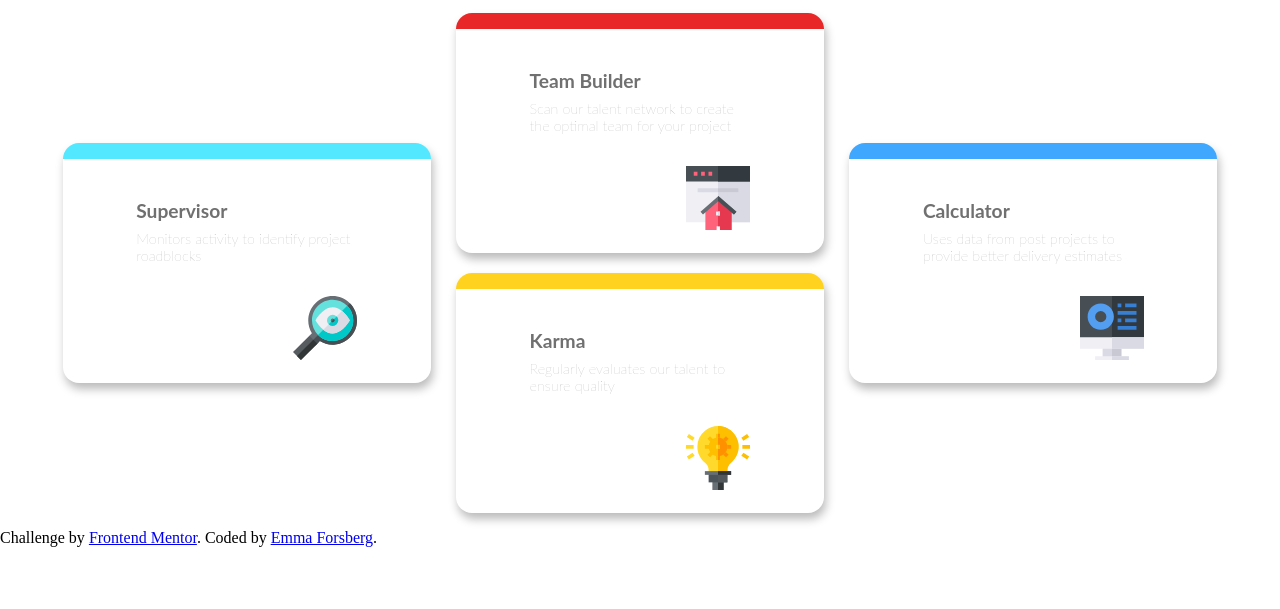
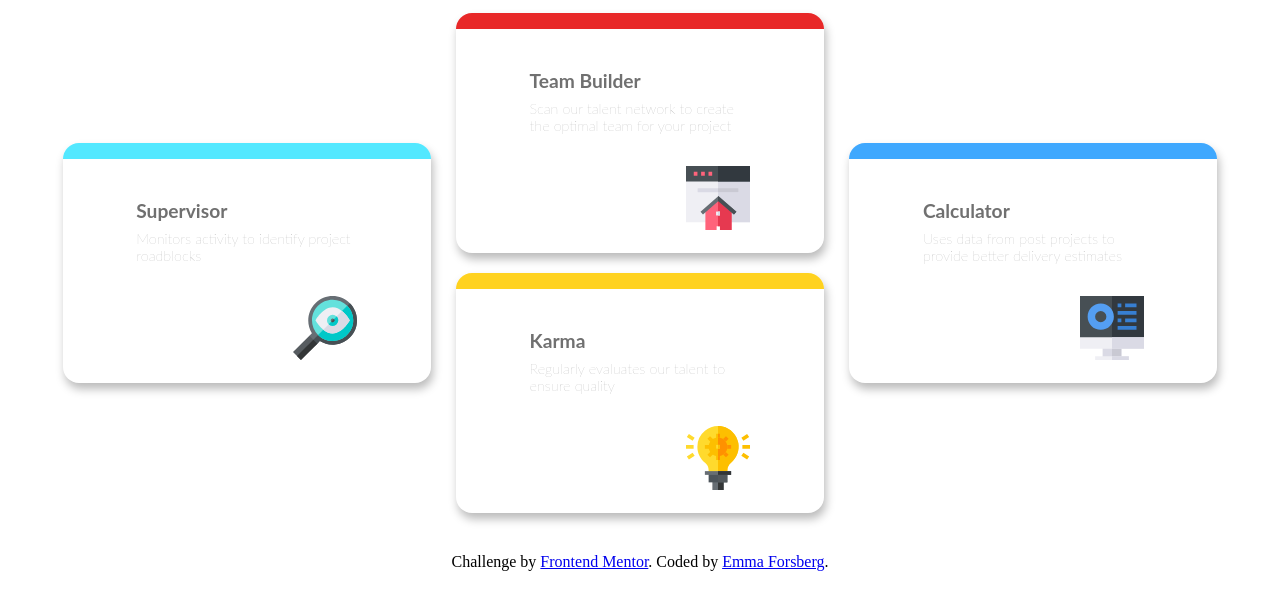
Before and after one commit to Emmafforsberg/four-card, a website: page index.html in a window 1280 px wide. Shown: the part 159-768 px from the top of the page. Drawn offline with Linux system fonts and the light colour scheme.

Commit message:
Update style.css

```diff
--- a/assets/style.css
+++ b/assets/style.css
@@ -8,6 +8,7 @@ main {
   font-family: "Lato";
   font-size: 1.2rem;
   font-weight: 100;
+  padding-bottom: 4rem;
 }
 
 header {
@@ -98,7 +99,12 @@ img {
   margin: 2rem auto;
 }
 
-/* MEDIA QUERIE  */
+footer p {
+  margin-top: -2.5rem;
+  text-align: center;
+}
+
+/* MEDIA QUERIES  */
 @media only screen and (max-width: 1150px) {
   /* For mobile phones: */
   main {
```
